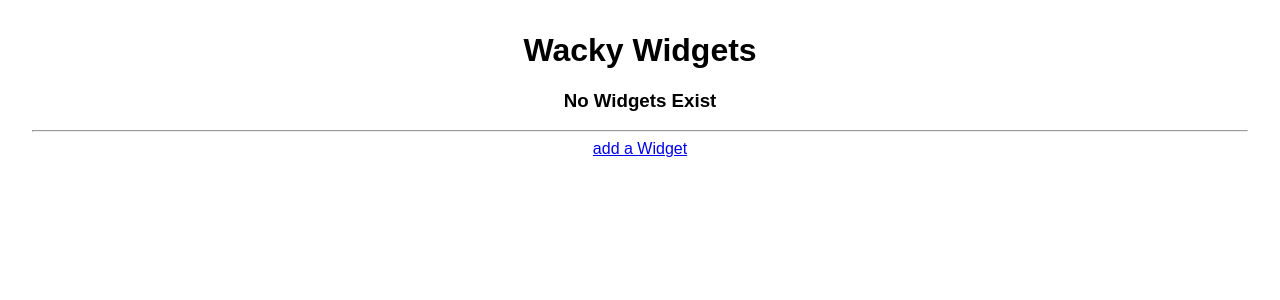
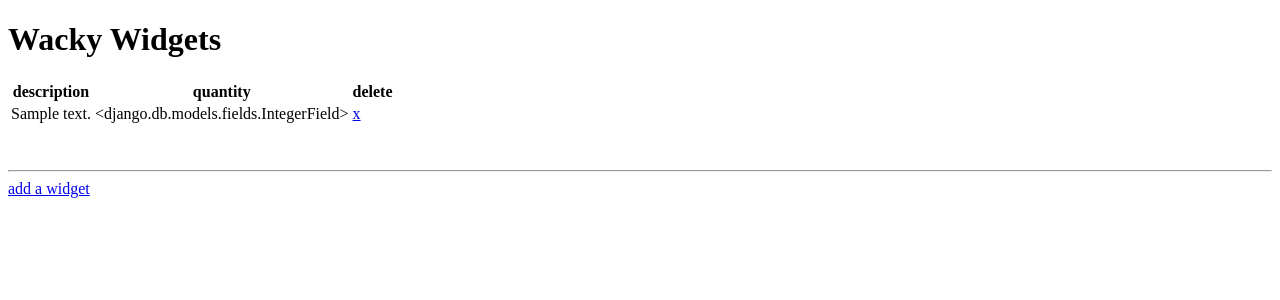
Before and after one commit to bartsw01/GA-Project3-Assessment, a Django app: template widgetcollector/main_app/templates/home.html in a window 1280 px wide. Shown: the top 300 px of the page. Run offline with Django 3.2, Linux system fonts and the light colour scheme; the template is opened without the code that fills it: values that come from a table or form of the project are taken from there, others are empty; tables that the repository leaves empty hold one stand-in row (values such as "Sample post"); some libraries are stand-ins or nearby versions.

Commit message:
setup add widget form

```diff
--- /dev/null
+++ b/widgetcollector/main_app/forms.py
@@ -0,0 +1,2 @@
+from django.forms import ModelForm
+from .models import Widget
--- a/widgetcollector/main_app/templates/home.html
+++ b/widgetcollector/main_app/templates/home.html
@@ -1,19 +1,42 @@
-{% load static %}
-
 <!DOCTYPE html>
 <html lang="en">
 <head>
-    <meta charset="UTF-8">
-    <meta name="viewport" content="width=device-width, initial-scale=1.0">
-    <title>Wacky Widgets</title>
-    <link rel="stylesheet" href="https://unpkg.com/purecss@1.0.0/build/pure-min.css" integrity="sha384-nn4HPE8lTHyVtfCBi5yW9d20FjT8BJwUXyWZT9InLYax14RDjBj46LmSztkmNP9w" crossorigin="anonymous">
-    <link rel="stylesheet" type="text/css" href="{% static 'css/style.css' %}">
+  <meta charset="UTF-8">
+  <meta name="viewport" content="width=device-width, initial-scale=1.0">
+  <meta http-equiv="X-UA-Compatible" content="ie=edge">
+  <title>Wacky Widgets</title>
 </head>
 <body>
+  <h1>Wacky Widgets</h1>
 
-    <h1>Wacky Widgets</h1>
-    <h3>No Widgets Exist</h3>
+  <div>
+
+    {% if widgets.count %}
+        <table>
+            <thead>
+                <tr>
+                    <th>description</th>
+                    <th>quantity</th>
+                    <th>delete</th>
+                </tr>
+            </thead>
+            <tbody>
+                {% for widget in widgets %}
+                <tr>
+                    <td>{{ widget.description }}</td>
+                    <td>{{ widget.quantity }}</td>
+                    <td><a href="{% url 'widget_delete' widget.id %}">x</a></td>
+                </tr>
+                {% endfor %}
+            </tbody>
+        </table>
+    {% else %}
+    <h3>No widgets Exist</h3>
     <hr>
-    <a href="/add">add a Widget</a>
+    {% endif %}
+    <br><br>
+    <hr>
+    <a href="/add">add a widget</a>
+  </div>
 </body>
 </html>
--- a/widgetcollector/main_app/urls.py
+++ b/widgetcollector/main_app/urls.py
@@ -4,5 +4,5 @@ from . import views
 urlpatterns = [
     path('', views.home, name='home'),
     path('add', views.WidgetCreate.as_view(), name='widget_create'),
-
+    path('<int:pk>/delete/', views.WidgetDelete.as_view(), name='widget_delete'),
 ]
--- a/widgetcollector/main_app/views.py
+++ b/widgetcollector/main_app/views.py
@@ -14,3 +14,8 @@ class WidgetCreate(CreateView):
   model = Widget
   fields = '__all__'
   success_url = '/'
+
+
+class WidgetDelete(DeleteView):
+  model = Widget
+  success_url = '/'
```
Also changed, not shown: widgetcollector/main_app/templates/main_app/widget_form.html (renamed from widgetcollector/main_app/templates/widget_form.html).
